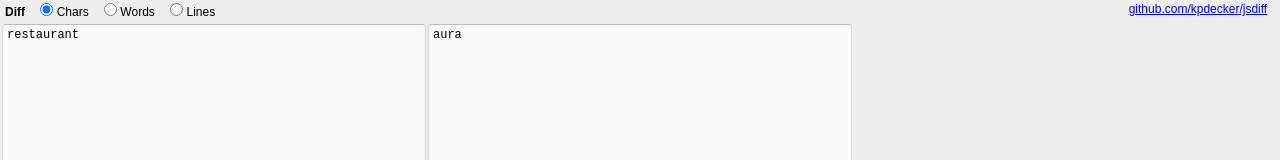
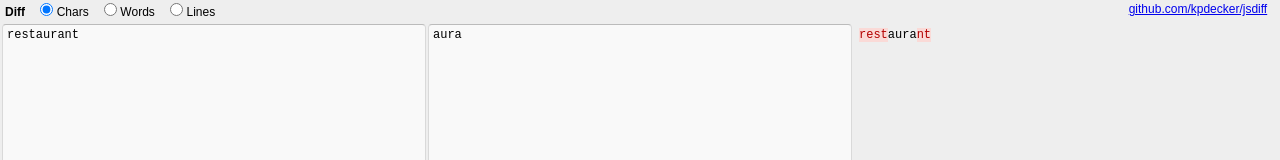
Before and after one commit to kpdecker/jsdiff, a website: page index.html in a window 1280 px wide. Shown: the top 160 px of the page. Drawn offline with Linux system fonts and the light colour scheme.

Commit message:
Remove reference to JsDiff name from index.html (doesn't seem to exist in newly generated diff.js)

```diff
--- a/index.html
+++ b/index.html
@@ -31,7 +31,7 @@ var b = document.getElementById('b');
 var result = document.getElementById('result');
 
 function changed() {
-	var diff = JsDiff[window.diffType](a.textContent, b.textContent);
+	var diff = Diff[window.diffType](a.textContent, b.textContent);
 	var fragment = document.createDocumentFragment();
 	for (var i=0; i < diff.length; i++) {
 
```
